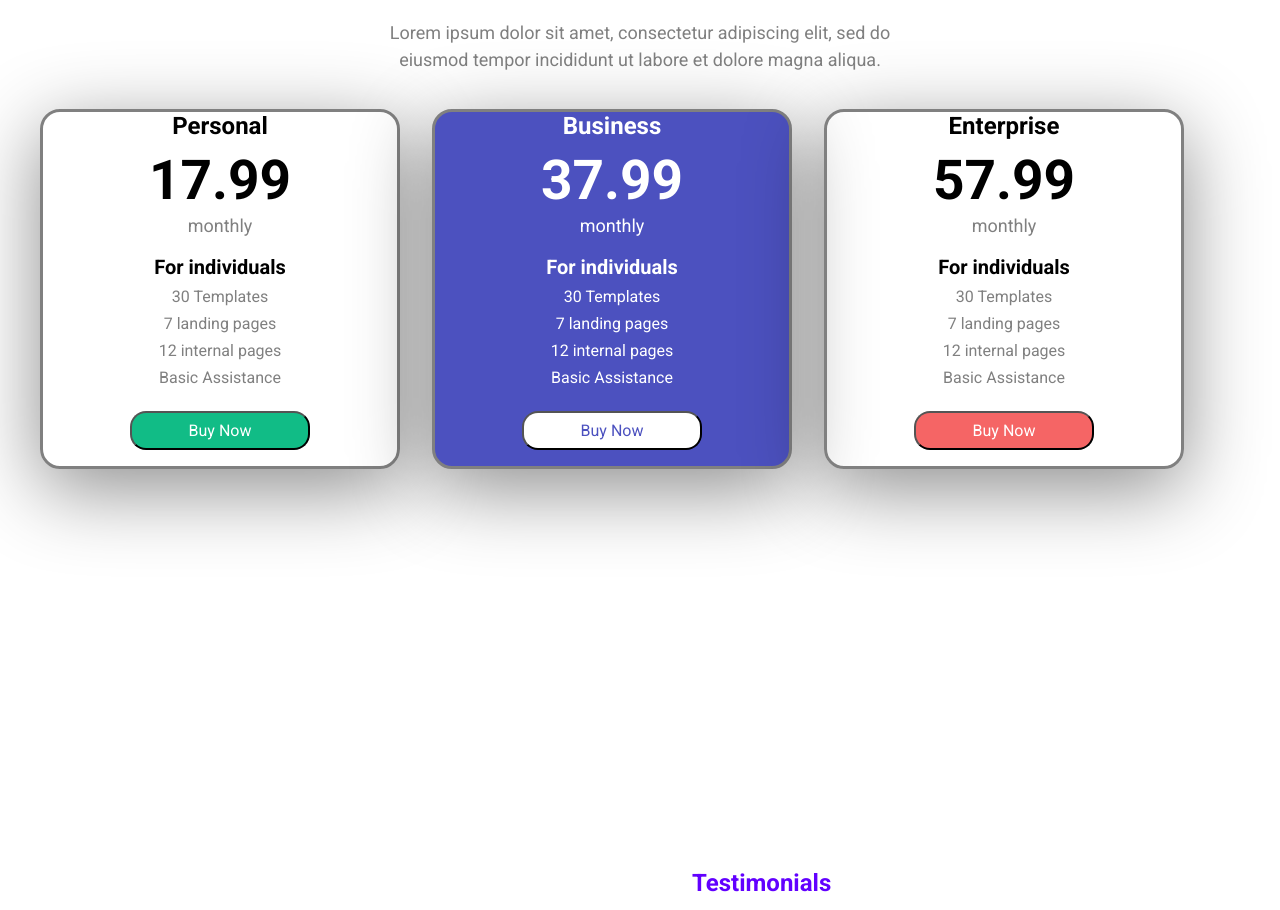
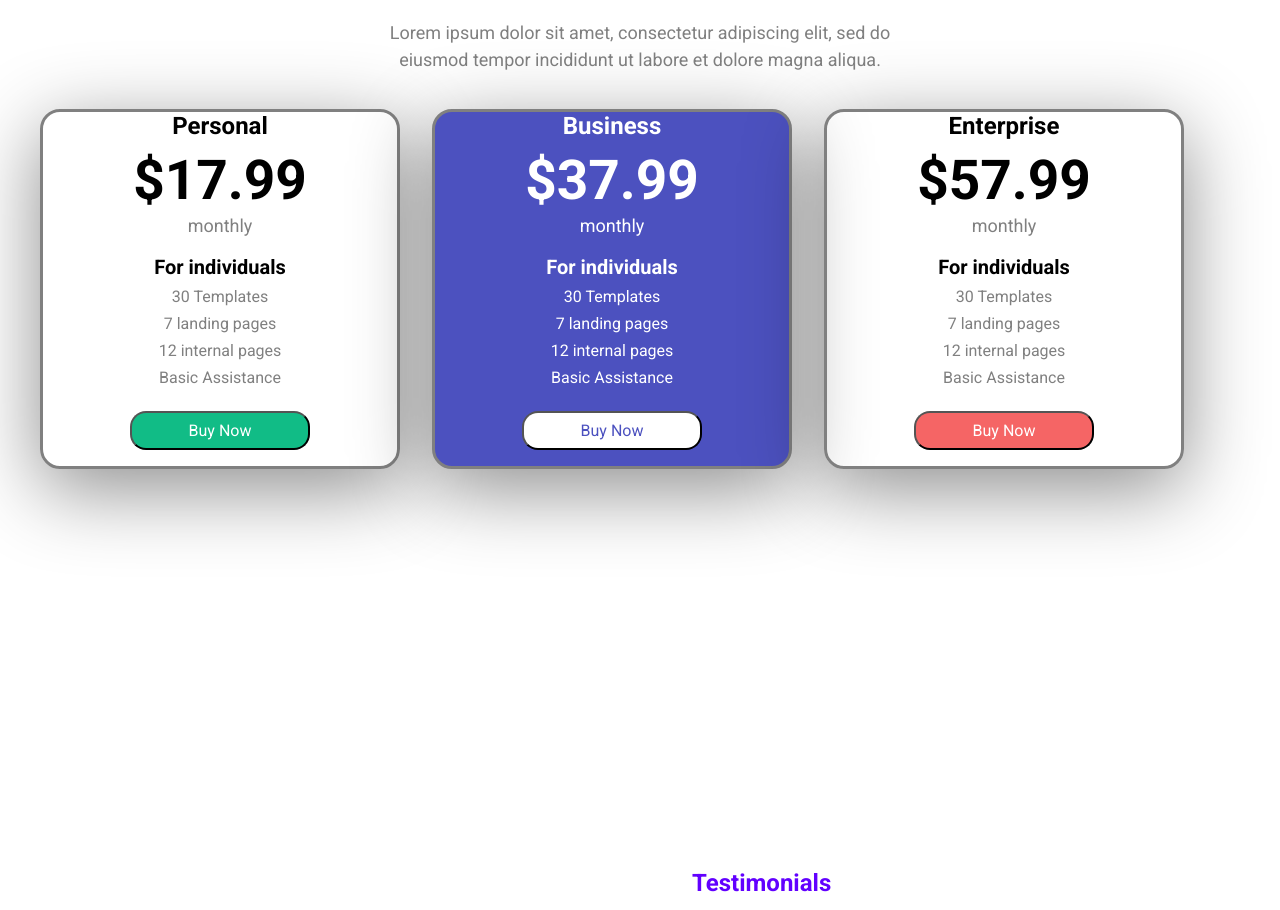
Before and after one commit to ShivomP/HTML-CSS-final-project, a plain HTML site: page index.html in a window 1280 px wide. Shown: the part 4844-5754 px from the top of the page. Drawn offline with Linux system fonts and the light colour scheme.

Commit message:
dollar sign

```diff
--- a/index.html
+++ b/index.html
@@ -208,7 +208,7 @@
         <div class="plans">
             <div class="plan">
                 <h4 class="buying__title">Personal</h4>
-                <h1>17.99</h1>
+                <h1>$17.99</h1>
                 <p>monthly</p>
                 <ul class="options">
                     <li class="buying__option">For individuals</li>
@@ -221,7 +221,7 @@
             </div>
             <div class="plan__business">
                 <h4 class="buying__title__business">Business</h4>
-                <h1 class="price__business">37.99</h1>
+                <h1 class="price__business">$37.99</h1>
                 <p class="monthly__business">monthly</p>
                 <ul class="options">
                     <li class="buying__option__business">For individuals</li>
@@ -234,7 +234,7 @@
             </div>
             <div class="plan">
                 <h4 class="buying__title">Enterprise</h4>
-                <h1>57.99</h1>
+                <h1>$57.99</h1>
                 <p>monthly</p>
                 <ul class="options">
                     <li class="buying__option">For individuals</li>
```
